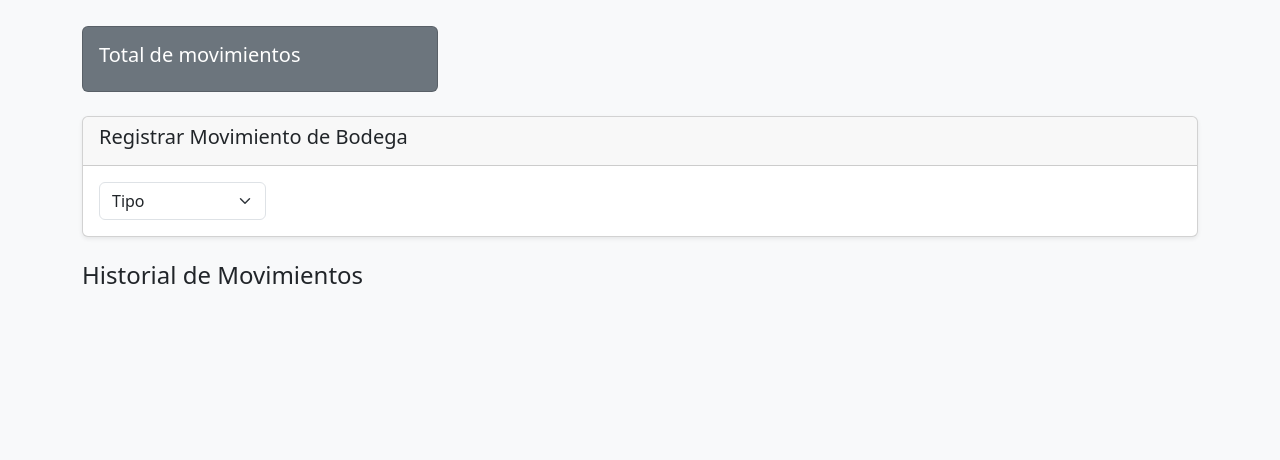
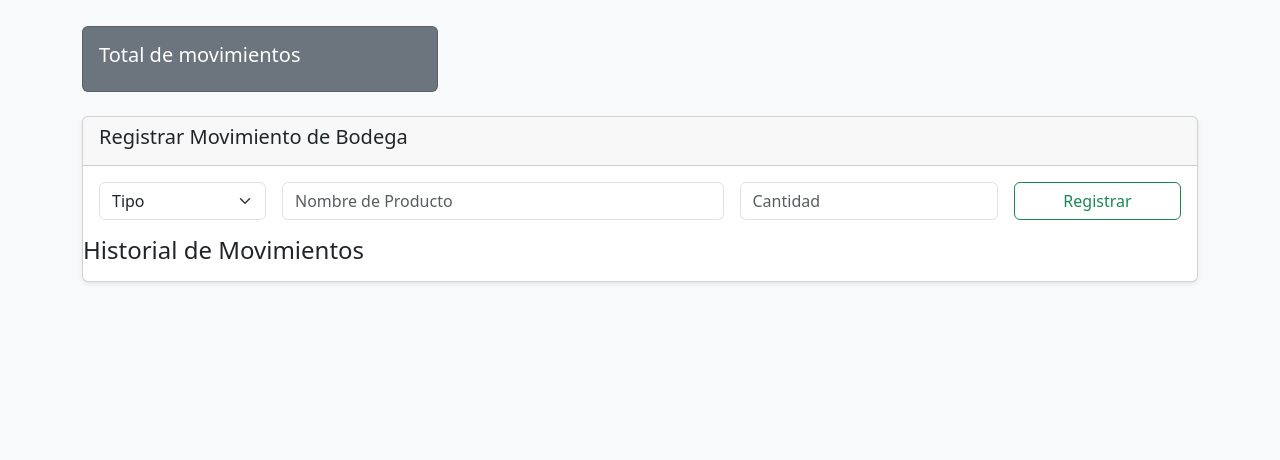
Before and after one commit to MiguelAngelRamos/proyecto-01-django, a Django app: template templates/bodega/panel.html in a window 1280 px wide. Shown: the part 150-610 px from the top of the page. Run offline with Django 5.2, Linux system fonts and the light colour scheme; the template is opened without the code that fills it, so the values that code supplies are empty.

Commit message:
registro de entradas y salidas

```diff
--- a/templates/partials/form_movimiento.html
+++ b/templates/partials/form_movimiento.html
@@ -3,8 +3,9 @@
     <h5>Registrar Movimiento de Bodega</h5>
   </div>
   <div class="card-body">
+    <form method="post">
+      {% csrf_token %}
       <div class="row g-3">
-
         <div class="col-md-2">
           <select name="tipo" class="form-select" required>
             <option value="" disabled selected>Tipo</option>
@@ -13,7 +14,17 @@
           </select>
         </div>
 
-      <div class="col-md-5"></div>
+        <div class="col-md-5">
+          <input type="text" name="producto" class="form-control" placeholder="Nombre de Producto" required>
+        </div>
+
+        <div class="col-md-3">
+          <input type="number" name="cantidad" class="form-control" placeholder="Cantidad" min="1" required>
+        </div>
+        <div class="col-md-2 d-grid">
+          <button type="submit" class="btn btn-outline-success">Registrar</button>
         </div>
       </div>
+    </form>
+
   </div>
```
Also changed, not shown: bodega/views.py (+9 -1 lines). Lines whose indentation alone changed are shown as unchanged.
